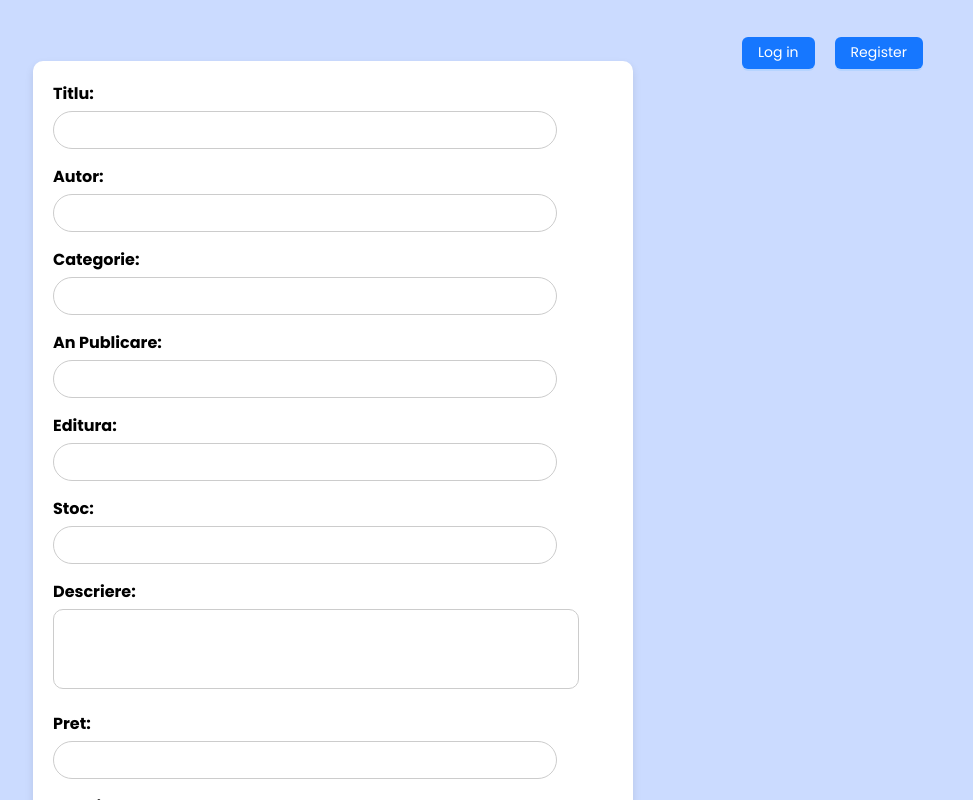
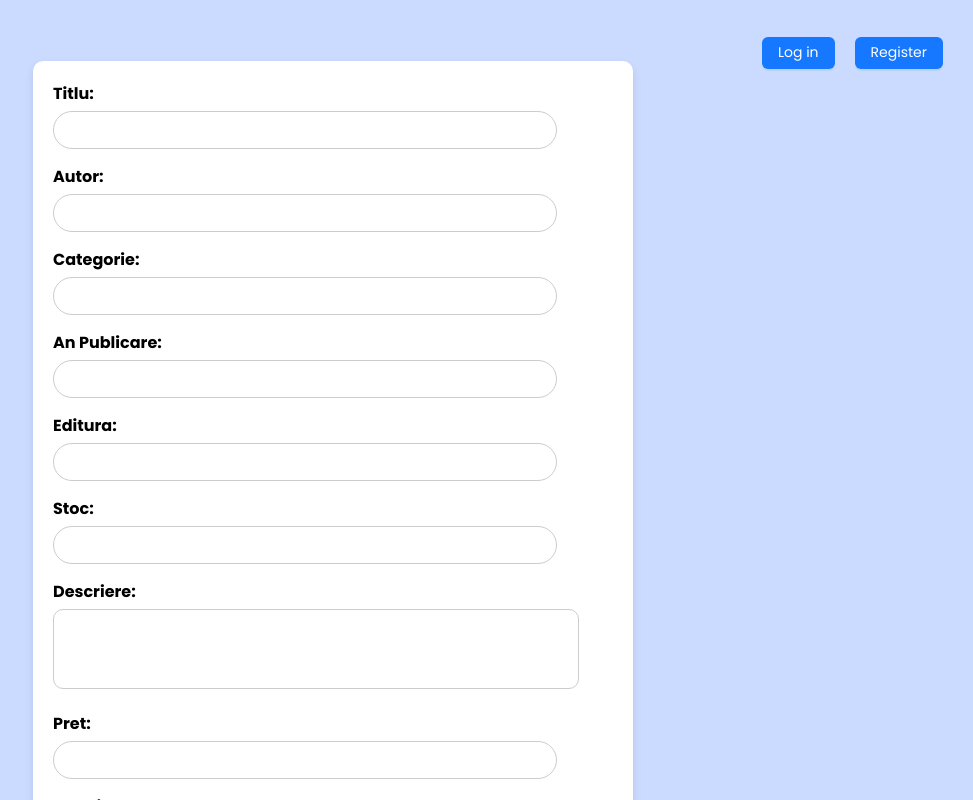
Before and after one commit to Ionut-SV/BibliotecaAPI, a React (Vite) app in the folder client/: page /add in a window 1280 px wide. Shown: the whole page, without its empty margins (307-1280 px from the left). Built offline with nearby package versions, Linux system fonts and the light colour scheme.

Commit message:
FINAL UPDATE BEFORE COMENZI

```diff
--- a/client/src/pages/DetailsPage.jsx
+++ b/client/src/pages/DetailsPage.jsx
@@ -68,7 +68,7 @@ const BookDetailsPage = () => {
   return (
     <div className="book-details">
       <div className="header-button">
-        <Buttons />
+        <Buttons/>
       </div>
       <h1>{book.titlu}</h1>
       <div className="book-details-row">
--- a/client/src/styles/Details.css
+++ b/client/src/styles/Details.css
@@ -14,9 +14,10 @@
   .header-button{
     display: flex;
     justify-content: flex-end;
+    width: 100%;
     margin-bottom: 40px;
     margin-top: 0;
-    margin-left:675px;
+    margin-left:450px;
   }
 
   .book-details-row {
--- a/client/src/styles/Upload.css
+++ b/client/src/styles/Upload.css
@@ -20,7 +20,7 @@ html, body {
   width: 100%;
   margin-top: 1.3%;
   margin-bottom: -40px;
-  margin-right:60px;
+  margin-right:20px;
 }
 
 .form-card-up {
```
